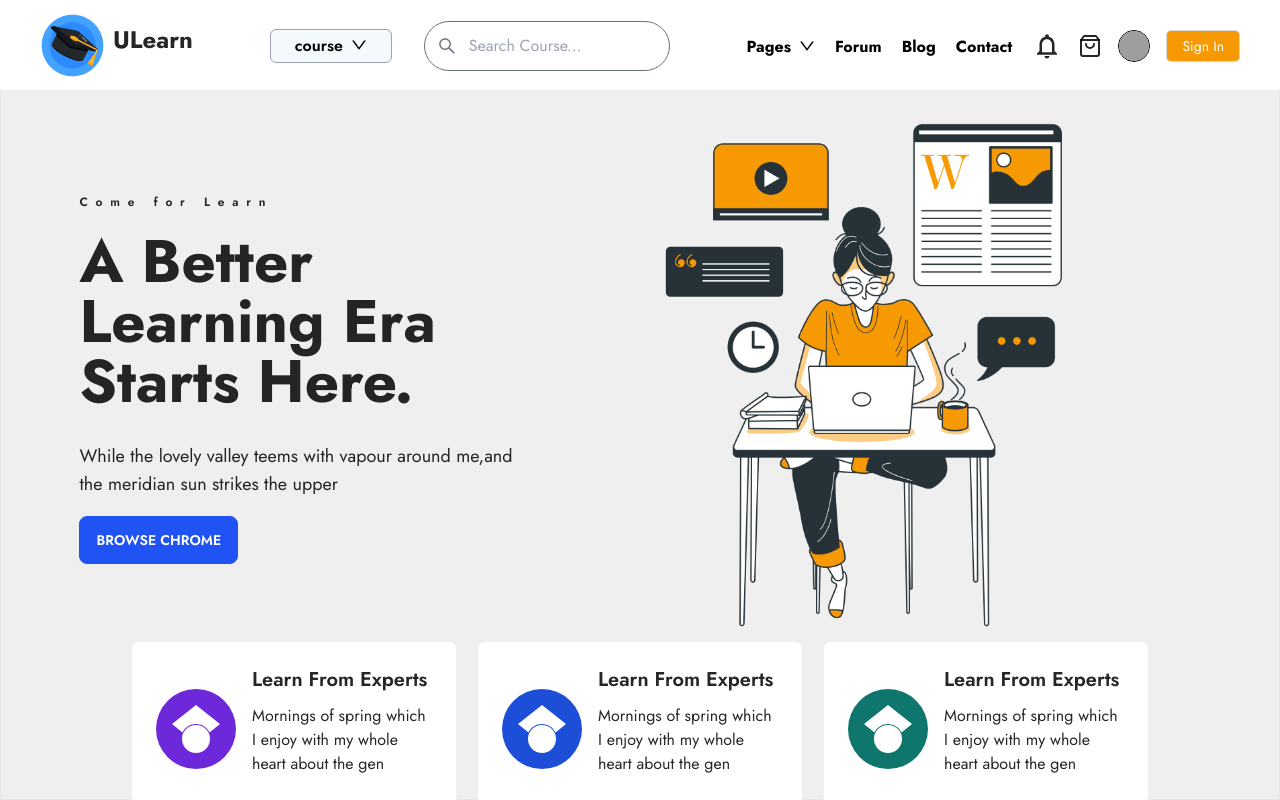
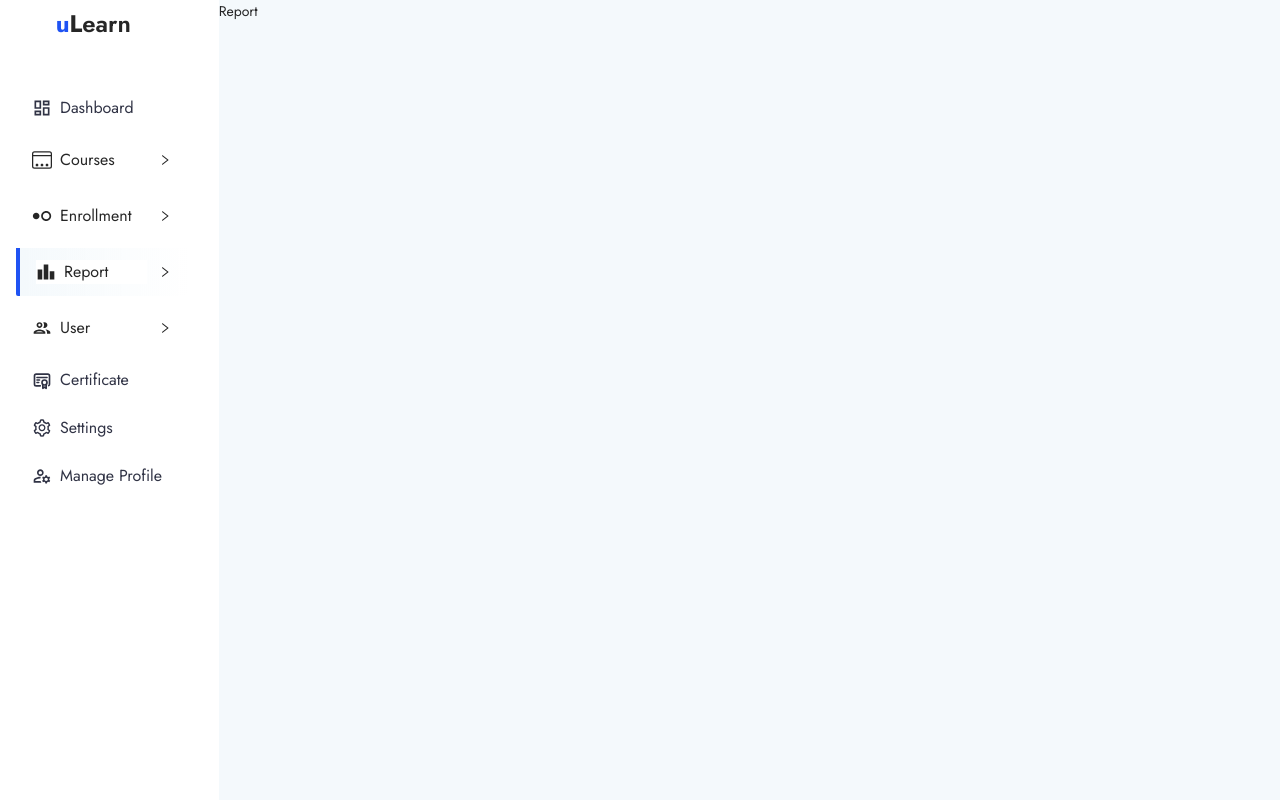
Before and after one commit to JoyCmollik/uLearn-mern-stack-webapplic, a React (Create React App) app in the folder ulearn-react-client-side/: page /admin/dashboard/report/revenue in a window 1280 px wide. Shown: the top 800 px of the page. Built offline with nearby package versions, Linux system fonts and the light colour scheme; grey boxes are pictures that could not be loaded.

Commit message:
added dashboard routing

```diff
--- a/ulearn-react-client-side/src/App.js
+++ b/ulearn-react-client-side/src/App.js
@@ -8,6 +8,7 @@ import DevelopmentCourse from './components/Home/BoardSectionOfCourse/Courses/De
 import BusinessCourse from './components/Home/BoardSectionOfCourse/Courses/BusinessCourse/BusinessCourse';
 import SoftwareCourse from './components/Home/BoardSectionOfCourse/Courses/SoftwareCourse/SoftwareCourse';
 import DesignCourse from './components/Home/BoardSectionOfCourse/Courses/DesignCourse/DesignCourse';
+import Report from './dashboards/AdminDashboard/Report/Report';
 // import Login from './components/Auth/Login';
 // import Register from './components/Auth/Register';
 // import AuthRoles from './components/Auth/AuthRoles';
@@ -27,9 +28,11 @@ function App() {
 				<Route path='course-list' element={<CourseList />} />
 				<Route path='auth/*' element={<Auth />} />
 				<Route
-					path='admin/dashboard'
+					path='admin/dashboard/*'
 					element={<AdminDashboardHome />}
-				/>
+				>
+					<Route path='report/revenue' element={<Report />}></Route>
+				</Route>
 			</Routes>
 		</>
 	);
--- a/ulearn-react-client-side/src/dashboards/AdminDashboard/AdminDashboardHome/AdminDashboardHome.js
+++ b/ulearn-react-client-side/src/dashboards/AdminDashboard/AdminDashboardHome/AdminDashboardHome.js
@@ -1,5 +1,5 @@
 import React from 'react';
-import { Route, Routes } from 'react-router-dom';
+import { Outlet, Route, Routes } from 'react-router-dom';
 import image from '../../../images/dashboard_background.svg';
 import DashboardSidebar from '../../DashboardLayout/DashboardSidebar/DashboardSidebar';
 import { MdOutlineDashboard } from 'react-icons/md';
@@ -30,9 +30,7 @@ const AdminDashboardHome = () => {
 
 				{/* dashboard right panel */}
 				<div className='col-span-10 bg-light'>
-					<Routes>
-						<Route></Route>
-					</Routes>
+					<Outlet />
 				</div>
 			</div>
 		</div>
--- /dev/null
+++ b/ulearn-react-client-side/src/dashboards/AdminDashboard/AdminDashboardHome/ManageCourses/ManageCourses.js
@@ -0,0 +1,9 @@
+import React from 'react'
+
+const ManageCourses = () => {
+  return (
+    <div>ManageCourses</div>
+  )
+}
+
+export default ManageCourses
--- /dev/null
+++ b/ulearn-react-client-side/src/dashboards/AdminDashboard/Report/Report.js
@@ -0,0 +1,9 @@
+import React from 'react'
+
+const Report = () => {
+  return (
+    <div>Report</div>
+  )
+}
+
+export default Report
```
